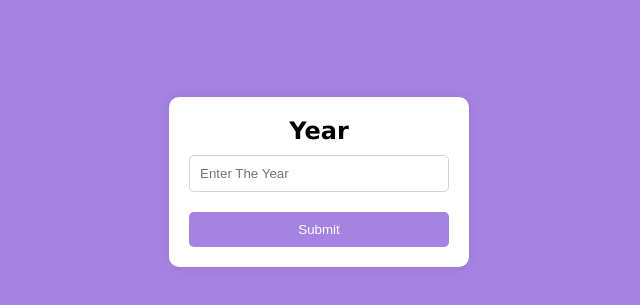
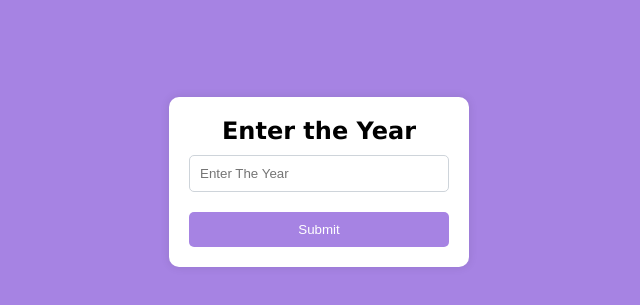
Before and after one commit to ashikibrahim07/leap-year-checker, a plain HTML site: page index.html in a window 1280 px wide. Shown: the part 71-376 px from the top of the page, without its empty margins (321-961 px from the left). Drawn offline with Linux system fonts and the light colour scheme.

Commit message:
Update index.html

```diff
--- a/index.html
+++ b/index.html
@@ -10,7 +10,7 @@
     <h1>Leap Year Checker</h1>
 
     <div class="container">
-      <h2>Year</h2>
+      <h2>Enter the Year</h2>
       <input
         type="number"
         id="year"
```
